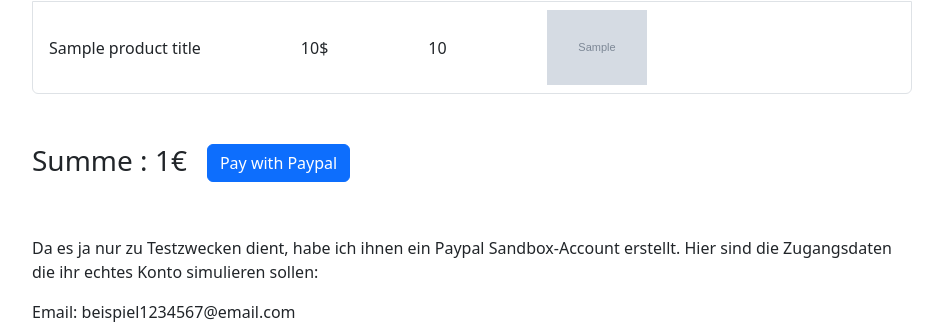
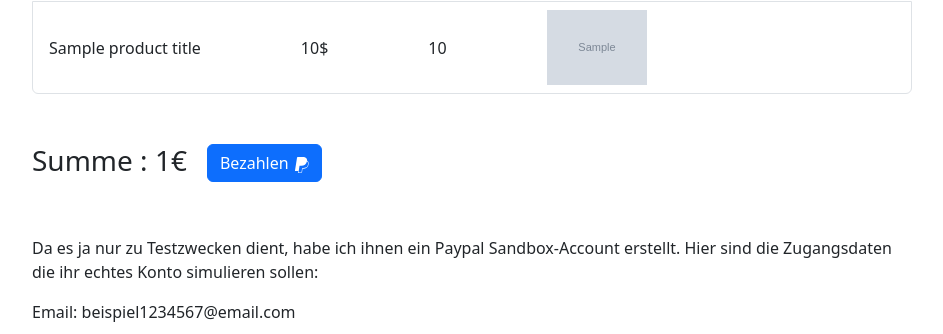
Before and after one commit to Stefanb0711/eCommerceWebsite, a Flask app: template templates/warenkorb.html in a window 1280 px wide. Shown: the part 142-476 px from the top of the page, without its empty margins (168-1111 px from the left). Run offline with Flask 3, Linux system fonts and the light colour scheme; a user stored in the database is signed in; the template is opened without the code that fills it: most values are stand-ins (such as "Sample title", 1, 10 or a date in 2020); grey boxes marked "Sample" are stand-in pictures; some libraries are stand-ins or nearby versions.

Commit message:
Änderungen

```diff
--- a/templates/start.html
+++ b/templates/start.html
@@ -6,7 +6,7 @@
 {% block content %}
     <!-- Startseite-->
 
-        <div class="container col-xxl-10 px-0 py-5">
+        <div class="container col-xxl-10 px-0 py-5" >
             <div class="row flex-lg-row-reverse align-items-center g-5 py-5">
               <div class="col-10 col-sm-8 col-lg-6">
                 <img src="/static/Pics/Proteinprodukte.jpg" class="d-block mx-auto img-fluid rounded " alt="Bootstrap Themes" width="700" height="500" loading="lazy">
@@ -17,7 +17,9 @@
 
               </div>
             </div>
-          </div>
+        </div>
+
+
 
 
 <div class="container text-center">
--- a/templates/warenkorb.html
+++ b/templates/warenkorb.html
@@ -44,7 +44,10 @@
             <a style="padding-bottom: 20px;" href="{{ url_for('login') }}"><button type="button" class="btn btn-primary">Kaufen</button></a>
             {% else %}
             <form action="/payment" method="post">
-                <button class="btn btn-primary" type="submit">Pay with Paypal</button>
+                <button class="btn btn-primary" type="submit">Bezahlen <svg xmlns="http://www.w3.org/2000/svg" width="16" height="16" fill="currentColor" class="bi bi-paypal" viewBox="0 0 16 16">
+                    <path d="M14.06 3.713c.12-1.071-.093-1.832-.702-2.526C12.628.356 11.312 0 9.626 0H4.734a.7.7 0 0 0-.691.59L2.005 13.509a.42.42 0 0 0 .415.486h2.756l-.202 1.28a.628.628 0 0 0 .62.726H8.14c.429 0 .793-.31.862-.731l.025-.13.48-3.043.03-.164.001-.007a.35.35 0 0 1 .348-.297h.38c1.266 0 2.425-.256 3.345-.91q.57-.403.993-1.005a4.94 4.94 0 0 0 .88-2.195c.242-1.246.13-2.356-.57-3.154a2.7 2.7 0 0 0-.76-.59l-.094-.061ZM6.543 8.82a.7.7 0 0 1 .321-.079H8.3c2.82 0 5.027-1.144 5.672-4.456l.003-.016q.326.186.548.438c.546.623.679 1.535.45 2.71-.272 1.397-.866 2.307-1.663 2.874-.802.57-1.842.815-3.043.815h-.38a.87.87 0 0 0-.863.734l-.03.164-.48 3.043-.024.13-.001.004a.35.35 0 0 1-.348.296H5.595a.106.106 0 0 1-.105-.123l.208-1.32z"/>
+                    </svg>
+                </button>
             </form>
 
 
```
Also changed, not shown: 1 other file.
